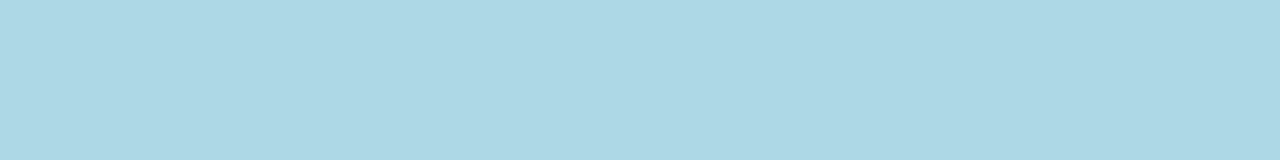
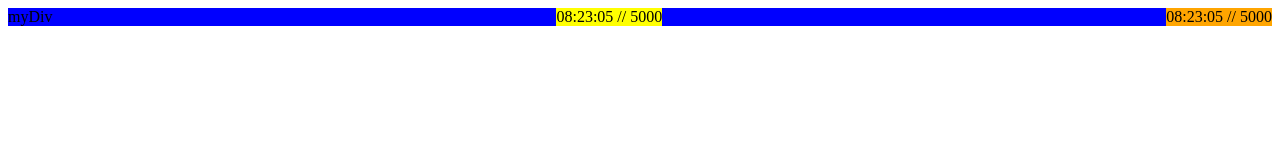
Before and after one commit to InhaKr/Home-work_les5-7_2, a plain HTML site: page index.html in a window 1280 px wide. Drawn offline with Linux system fonts and the light colour scheme.

Commit message:
ДЗ 13. #16_2

```diff
--- a/css/style.css
+++ b/css/style.css
@@ -1,3 +1,4 @@
-body {
-  background-color: lightblue;
+.myDiv {
+  display: flex;
+    justify-content: space-between;
 }
--- a/index.html
+++ b/index.html
@@ -4,14 +4,17 @@
     <meta charset="UTF-8">
     <meta http-equiv="X-UA-Compatible" content="IE=edge">
     <meta name="viewport" content="width=device-width, initial-scale=1.0">
-    <title>hilel_Home-work_5.7_2</title>
+    <title class="doc_time"></title>
+
     <link rel="stylesheet" href="css/style.css">
   </head>
 
   <body>
+   <div class="container">
 
+   </div>
+    <script src="js/main.js"></script>
 
-    <script src="js/main.js"></script>
   </body>
 
 </html>
--- a/js/main.js
+++ b/js/main.js
@@ -1,25 +1,57 @@
-"use strict";
+// "use strict";
 
-//д.з 5 #7_2
-function more(a, b) {
+// ДЗ 13. #16_2
+// Написать скрипт который в title
+// страницы(document.title) будет
+// выводить текущее время и количество
+// секунд которое прошло после открытия
+// страниџы.
+// Сгенерировать при помощи JS элемент
+//  div с двумя span, где выводится
+//  тоже самое время, что и в title
 
-  let d = 0;
-  let r = 0;
+//  в разные span соответственно
 
-  for (let i = 0; i < a.length; i++) {
-    // console.log(a[i]);
-    d += a[i];
-  }
 
-  for (let j = 0; j < a.length; j++) {
-    // console.log(a[i]);
-    r += b[j];
-  }
 
-  if (d > r) {
-    return (a);
-  } else {
-    return (b);
-  }
-}
-console.log(more([0,2], [-8,1]));
+let l = setInterval(function clock() {
+  let d = new Date();
+
+  let hours = d.getHours();
+  let minutes = d.getMinutes();
+  let seconds = d.getSeconds();
+  let time = performance.now();
+
+  document.querySelector(".doc_time").innerHTML = (hours < 10 ? '0' : '') + hours + ":" + (minutes < 10 ? '0' : '') + minutes +  ":" + (seconds < 10 ? '0' : '') + seconds +'   //   '+ time;
+  document.querySelector(".span1").innerHTML = (hours < 10 ? '0' : '') + hours + ":" + (minutes < 10 ? '0' : '') + minutes +  ":" + (seconds < 10 ? '0' : '') + seconds +'   //   '+ time;
+  document.querySelector(".span2").innerHTML = (hours < 10 ? '0' : '') + hours + ":" + (minutes < 10 ? '0' : '') + minutes +  ":" + (seconds < 10 ? '0' : '') + seconds +'   //   '+ time;
+},1000);
+
+
+
+let x = document.createElement('div');
+x.classList.add('myDiv');
+x.innerHTML = 'myDiv';
+x.style.backgroundColor= 'blue';
+
+
+let container = document.querySelector('.container');
+container.appendChild(x);
+
+let y = document.createElement('span');
+y.classList.add('span1');
+y.innerHTML = 'time';
+y.style.backgroundColor= 'yellow';
+
+
+let r = document.querySelector('.myDiv');
+r.appendChild(y);
+
+let z = document.createElement('span');
+z.classList.add('span2');
+z.innerHTML = l;
+z.style.backgroundColor= 'orange';
+
+
+let s = document.querySelector('.myDiv');
+s.appendChild(z);
```
